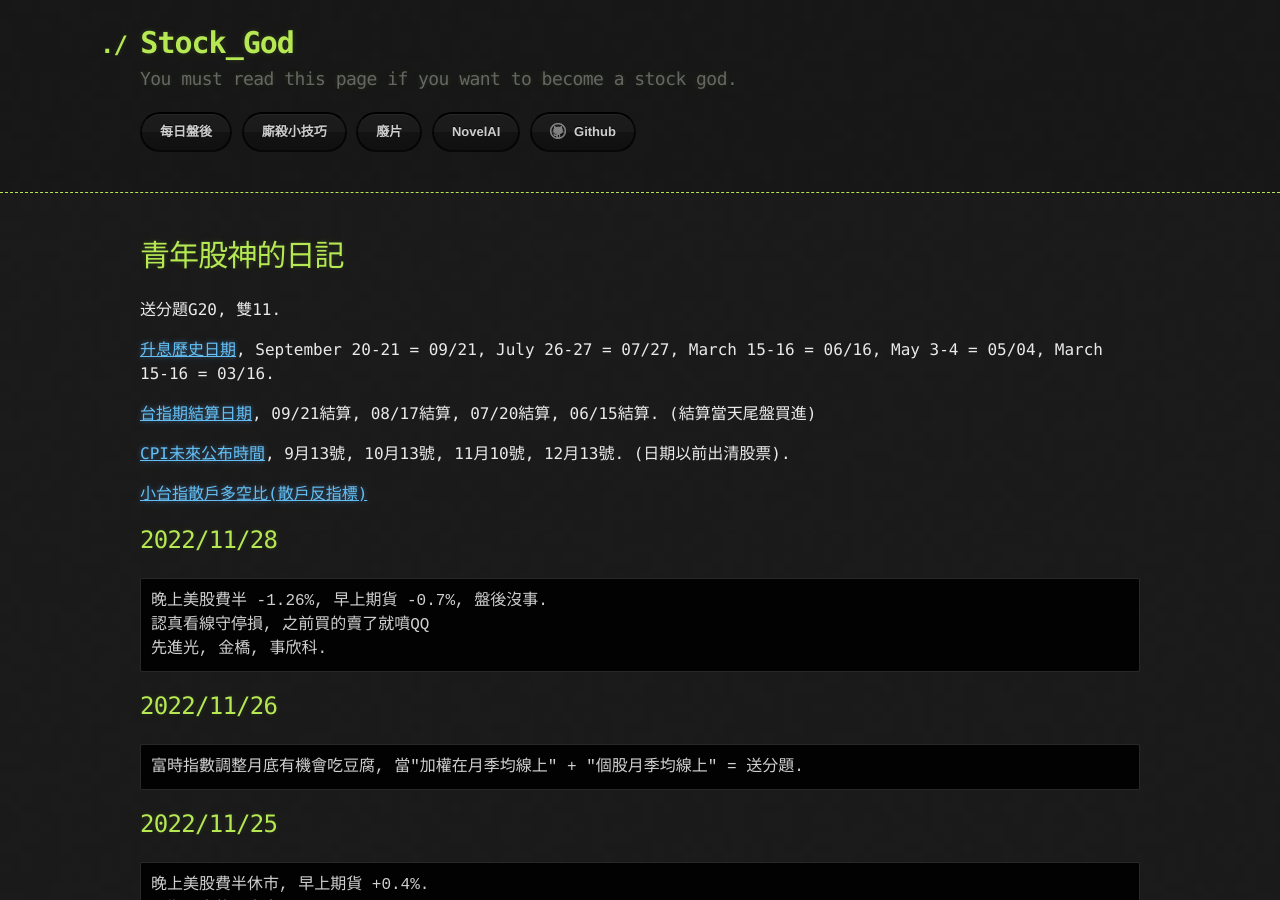
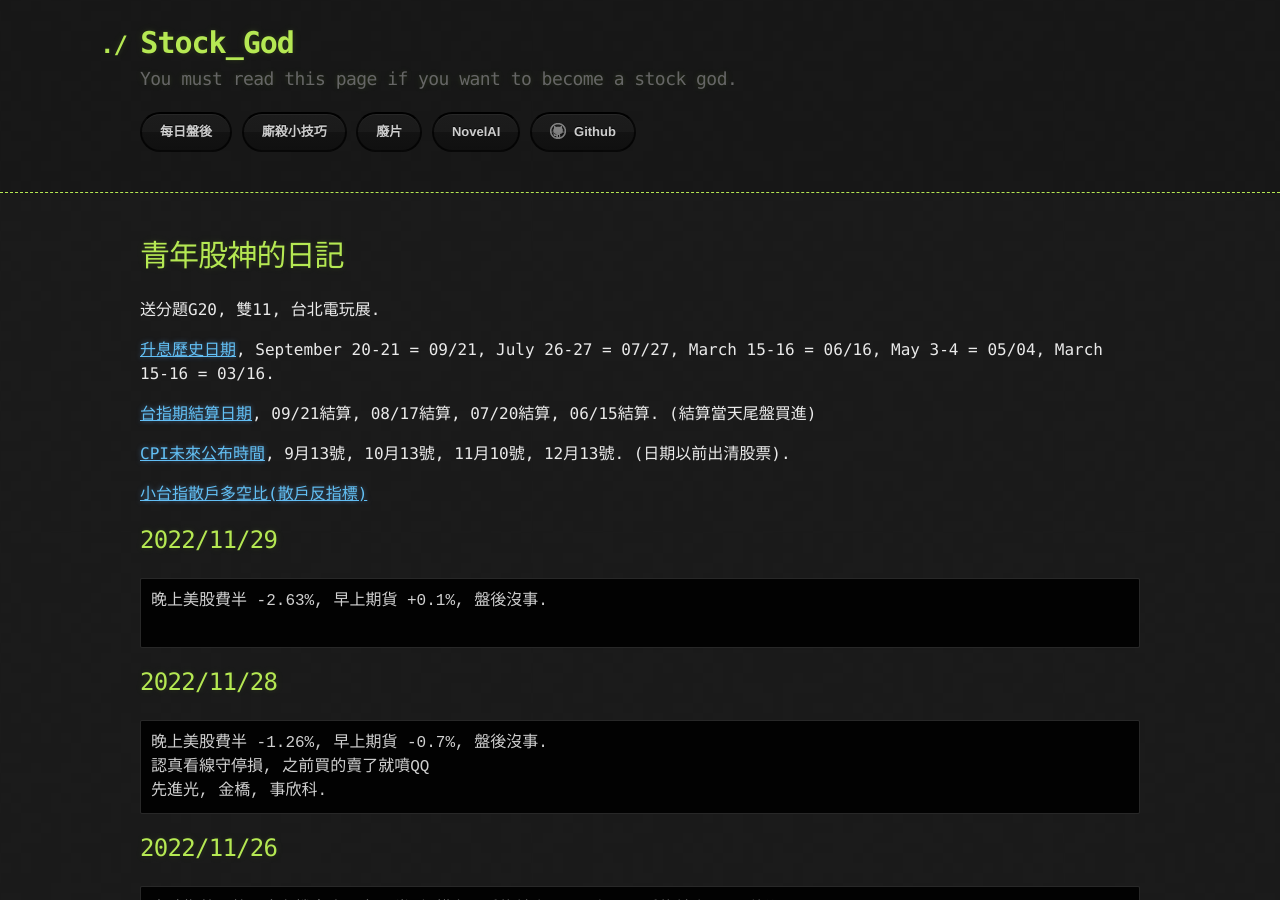
Before and after one commit to lepg5487/Stock_God, a Jekyll site: the page built from index.md, in a window 1280 px wide and 900 px high. Built offline with Jekyll 4.4.1, drawn with Linux system fonts in a browser that asks for light colours; our own code applies the rules of GitHub Pages for plain Markdown files.

Commit message:
Update index.md

````diff
--- a/index.md
+++ b/index.md
@@ -4,7 +4,7 @@ layout: testlayouts
 
 # 青年股神的日記
 
-送分題G20, 雙11.
+送分題G20, 雙11, 台北電玩展.
 
 [升息歷史日期](https://www.federalreserve.gov/monetarypolicy/fomccalendars.htm), September 20-21 = 09/21, July 26-27 = 07/27, March 15-16 = 06/16, May 3-4 = 05/04, March 15-16 = 03/16.
 
@@ -13,6 +13,12 @@ layout: testlayouts
 [CPI未來公布時間](https://chihyun.tw/cpi-release-date/), 9月13號, 10月13號, 11月10號, 12月13號. (日期以前出清股票).
 
 [小台指散戶多空比(散戶反指標)](https://www.macromicro.me/charts/20069/tw-mtx-long-to-short-ratio-of-individual-player)
+
+## 2022/11/29
+```
+晚上美股費半 -2.63%, 早上期貨 +0.1%, 盤後沒事.
+
+```
 
 ## 2022/11/28
 ```
````
